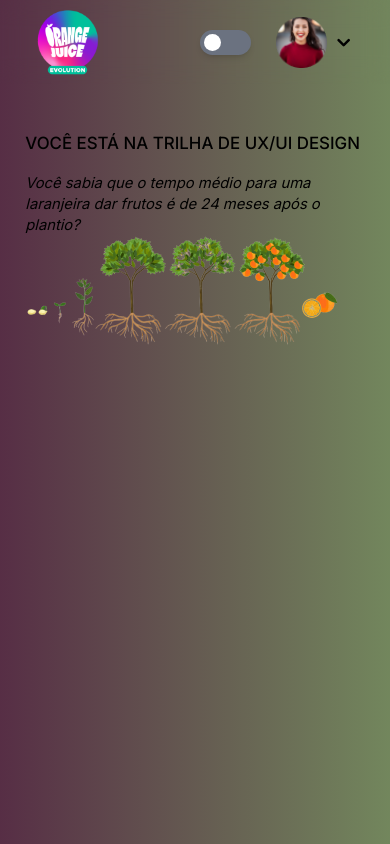
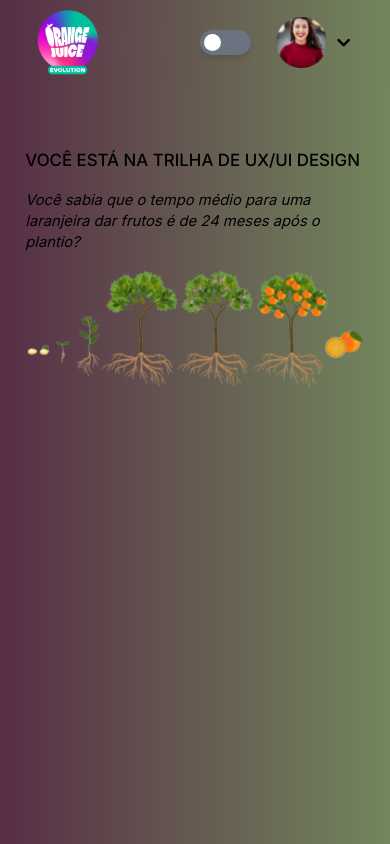
Before and after one commit to Squad-23/orange-evolution-frontend, a React (Vite) app: page /trilha in a window 390 px wide. Built offline with nearby package versions, Linux system fonts and the light colour scheme; what @mertasan/tailwindcss-variables would draw is missing.

Commit message:
✨ feat(trail/index.tsx): working on responsive design of trail page

```diff
--- a/src/pages/Trail/index.tsx
+++ b/src/pages/Trail/index.tsx
@@ -1,10 +1,5 @@
 import EvolucaoLaranja from '../../assets/images/evolucao-laranja.png'
 import { Menu } from '../../components/Menu';
-import { CircularProgress } from '../../components/CircularProgress';
-import Accordion from '@radix-ui/react-accordion';
-
-
-
 
 export function Trail(){
     return (
@@ -14,19 +9,18 @@
 
             <div className="w-full h-full bg-gradient-to-r from-[#FD7AC54D] to-[#D5FFAB80] pt-7 px-6">
 
-            <section className="mt-24">
-                <h3 className="text-base font-medium bg-contrast pb-4 text-contrast-300 md:text-xl "> VOCÊ ESTÁ NA TRILHA DE UX/UI DESIGN </h3>
-                <p className="text-sm italic font-normal text-contrast-300 sm:text-xl"> Você sabia que o tempo médio para uma laranjeira dar frutos é de 24 meses após o plantio?</p>
+                <section className="mt-24 flex flex-col md:flex-row sm:ml-16">
+                    <div className="">
+                        <h3 className="text-base font-medium bg-contrast my-4 text-contrast-300 sm:text-xl "> VOCÊ ESTÁ NA TRILHA DE UX/UI DESIGN </h3>
+                        <p className="text-sm italic font-normal my-4 text-contrast-300 sm:text-xl"> Você sabia que o tempo médio para uma laranjeira dar frutos é de 24 meses após o plantio?</p>
+                    </div>
 
-            <img src={ EvolucaoLaranja } alt="" />
-
-            </section>
+                    <div className="sm:ml-24 sm:mr-16 ">
+                        <img src={ EvolucaoLaranja } alt="" className="w-80 h-28 sm:w-[28.75rem] sm:h-40" />
+                    </div>
+                </section>
 
             </div>
-
-
-
-
         </div>
 )
 }
```
